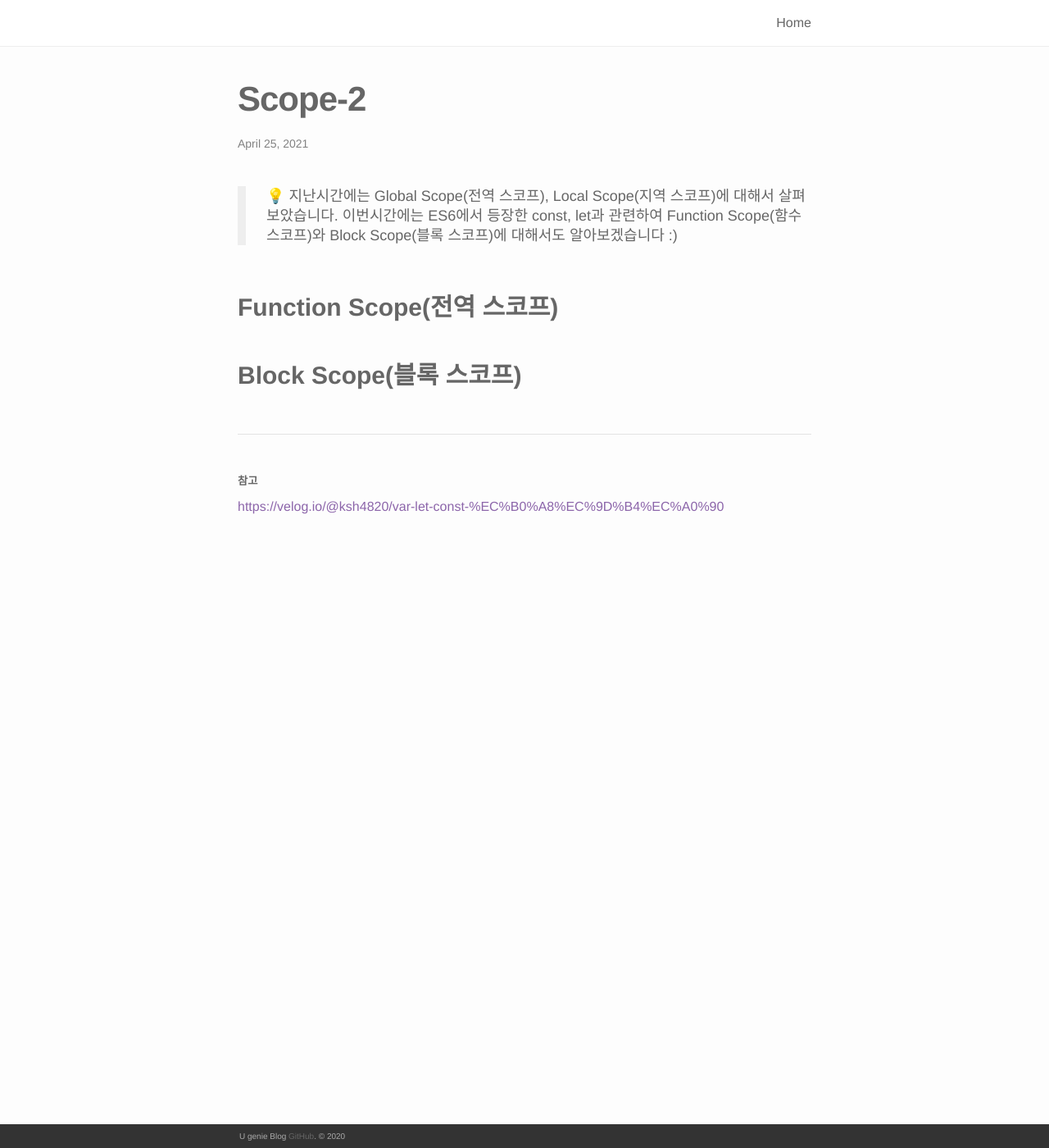
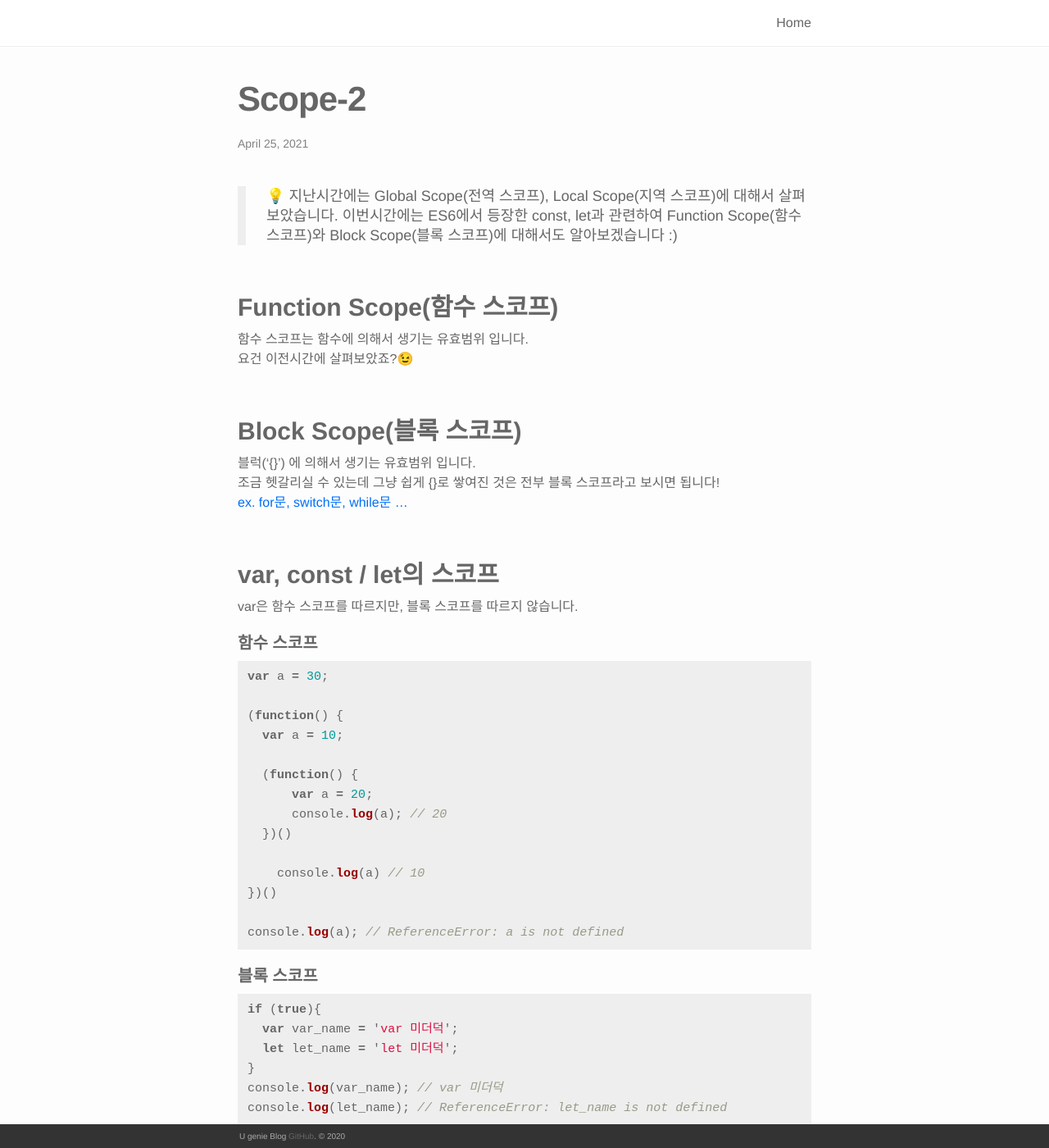
Before and after one commit to HyunYuJin/HyunYuJin.github.io, a Jekyll site: the page built from _posts/2023-04-25-scope02.markdown, in a window 1280 px wide and 1400 px high. Shown: the whole window at 82% size. Built offline with Jekyll 4.4.1, drawn with Linux system fonts in a browser that asks for light colours; nearby versions of some CDN libraries.

Commit message:
Function Scope, Block Scope 1/2

````diff
--- a/_posts/2022-04-25-scope01.markdown
+++ b/_posts/2022-04-25-scope01.markdown
@@ -19,7 +19,7 @@ JS에서는 함수를 선언하게되면 자동적으로 새로운 Scope를 생
 
 <br />
 
-### Global Scope(전역 스코프)와 Local Scope(지역 스코프)
+### Global Scope(전역 스코프), Local Scope(지역 스코프)
 
 **어느 위치에서든지 접근할 수 있는 변수**는 전역 스코프의 유효 범위에 있습니다.
 
--- a/_posts/2023-04-25-scope02.markdown
+++ b/_posts/2023-04-25-scope02.markdown
@@ -10,13 +10,52 @@ description: Function Scope(함수 스코프), Block Scope(블록 스코프)에
 
 <br />
 
-### Function Scope(전역 스코프)
+### Function Scope(함수 스코프)
 
+함수 스코프는 함수에 의해서 생기는 유효범위 입니다.
+요건 이전시간에 살펴보았죠?😉
 
 <br />
 
 ### Block Scope(블록 스코프)
 
+블럭('{}') 에 의해서 생기는 유효범위 입니다.
+조금 헷갈리실 수 있는데 그냥 쉽게 {}로 쌓여진 것은 전부 블록 스코프라고 보시면 됩니다!
+<span style="color: #006ff7;">ex. for문, switch문, while문 ...</span>
+
+<br />
+
+### var, const / let의 스코프
+
+var은 함수 스코프를 따르지만, 블록 스코프를 따르지 않습니다.
+
+#### 함수 스코프
+```javascript
+var a = 30;
+
+(function() {
+  var a = 10;
+
+  (function() {
+      var a = 20;
+      console.log(a); // 20
+  })()
+
+    console.log(a) // 10
+})()
+
+console.log(a); // ReferenceError: a is not defined
+```
+
+#### 블록 스코프
+```javascript
+if (true){
+  var var_name = 'var 미더덕';
+  let let_name = 'let 미더덕';
+}
+console.log(var_name); // var 미더덕
+console.log(let_name); // ReferenceError: let_name is not defined
+```
 
 <br />
 <hr />
````
